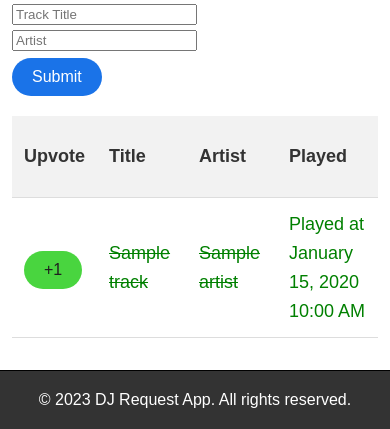
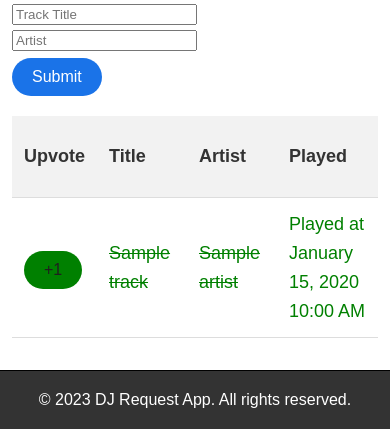
Before and after one commit to djrobzilla/djrequest, a Python web app: template templates/index.html in a window 390 px wide. Shown: the part 598-1027 px from the top of the page. Run offline with Jinja, Linux system fonts and the light colour scheme; the template is opened without the code that fills it: most values are stand-ins (such as "Sample title", 1, 10 or a date in 2020).

Commit message:
refining mobile styles, index table, and upvote button v9

```diff
--- a/static/css/style.css
+++ b/static/css/style.css
@@ -210,12 +210,12 @@ button:hover {
 
 /* Upvote Button Styling */
 .upvote-button {
-    background-color: #49d53f;
+    background-color: green;
     color: #1f1f1f;
 }
 
 .upvote-button:hover {
-    background-color: #42a33b;
+    background-color: darkgreen;
     color: #1f1f1f;
 }
 
```
